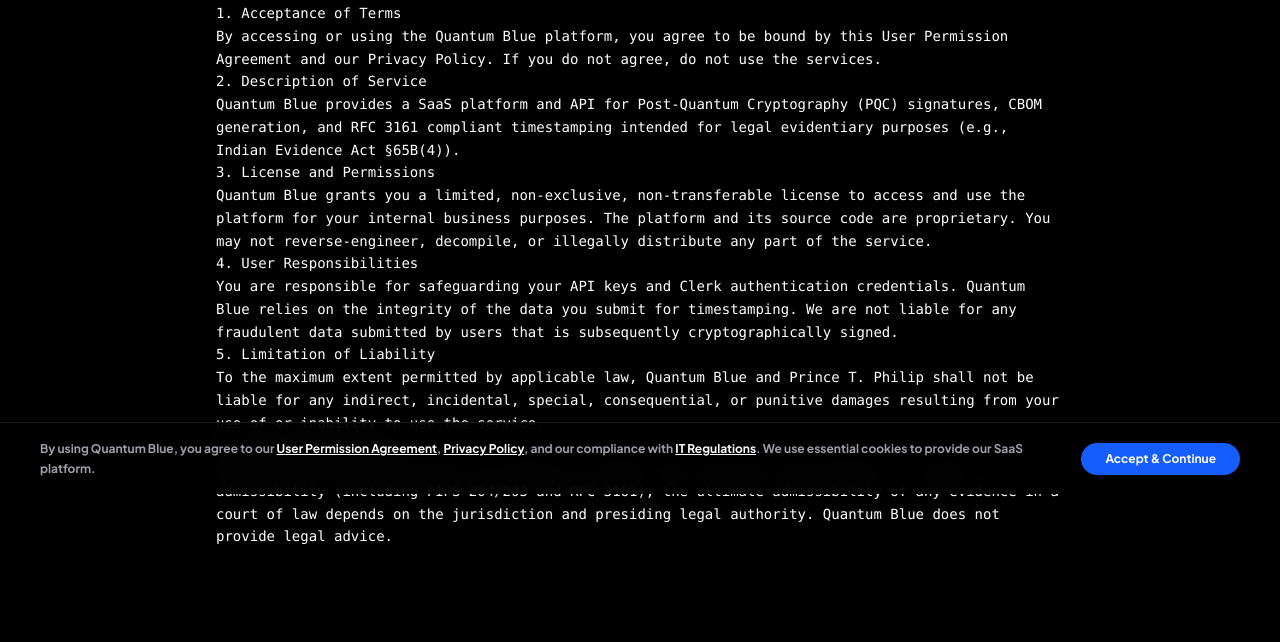
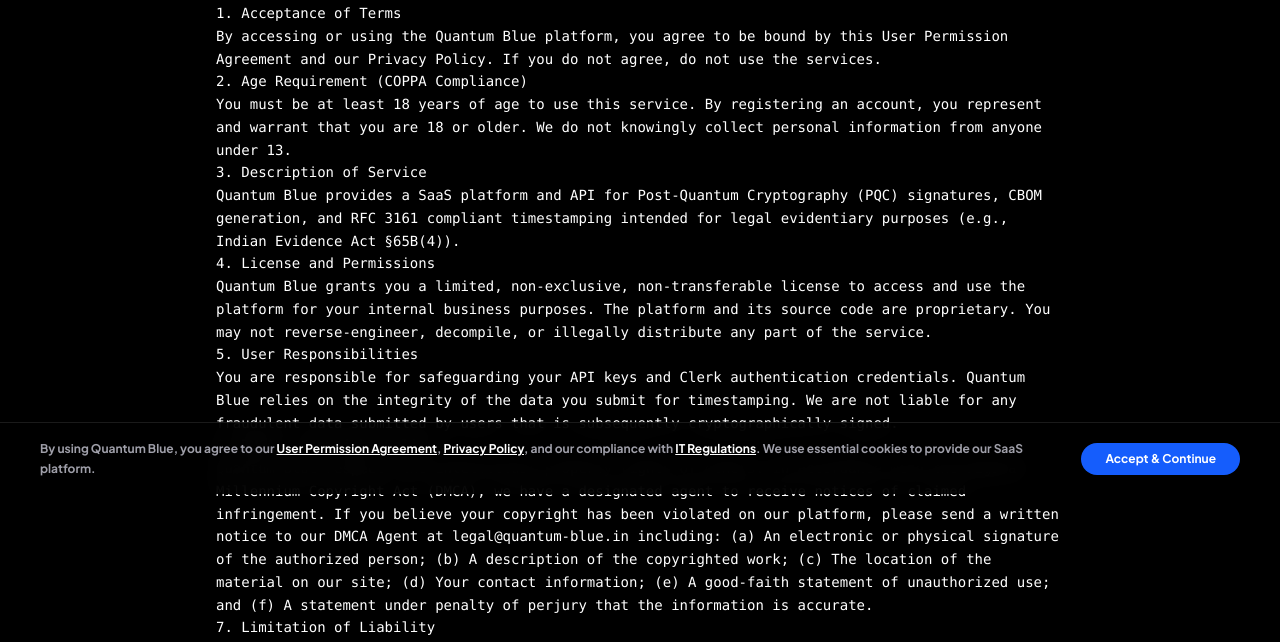
Before and after one commit to psycho-prince/quantumblue-web, a Next.js app: page /terms in a window 1280 px wide. Shown: the part 306-948 px from the top of the page. Built offline with nearby package versions, Linux system fonts and the light colour scheme; no server answers.

Commit message:
chore(compliance): add California ARL disclaimer, DMCA agent info, and COPPA age requirement

```diff
--- a/src/app/pricing/page.tsx
+++ b/src/app/pricing/page.tsx
@@ -125,11 +125,16 @@
                   {tier.button}
                 </Link>
               ) : (
-                <CheckoutButton
-                  plan={tier.planKey}
-                  buttonText={tier.button}
-                  className={`mt-10 w-full btn-saas ${tier.highlight ? 'bg-white text-black hover:bg-zinc-200' : 'bg-white/5 text-white hover:bg-white/10'}`}
-                />
+                <div className="mt-10 flex flex-col items-center">
+                  <CheckoutButton
+                    plan={tier.planKey}
+                    buttonText={tier.button}
+                    className={`w-full btn-saas ${tier.highlight ? 'bg-white text-black hover:bg-zinc-200' : 'bg-white/5 text-white hover:bg-white/10'}`}
+                  />
+                  <p className="text-[10px] text-zinc-500 text-center mt-3 font-mono">
+                    Renews automatically. Cancel anytime.
+                  </p>
+                </div>
               )}
             </motion.div>
           ))}
--- a/src/app/terms/page.tsx
+++ b/src/app/terms/page.tsx
@@ -23,27 +23,43 @@
           By accessing or using the Quantum Blue platform, you agree to be bound by this User Permission Agreement and our Privacy Policy. If you do not agree, do not use the services.
         </p>
 
-        <h2>2. Description of Service</h2>
+        <h2>2. Age Requirement (COPPA Compliance)</h2>
+        <p>
+          You must be at least 18 years of age to use this service. By registering an account, you represent and warrant that you are 18 or older. We do not knowingly collect personal information from anyone under 13.
+        </p>
+
+        <h2>3. Description of Service</h2>
         <p>
           Quantum Blue provides a SaaS platform and API for Post-Quantum Cryptography (PQC) signatures, CBOM generation, and RFC 3161 compliant timestamping intended for legal evidentiary purposes (e.g., Indian Evidence Act §65B(4)).
         </p>
 
-        <h2>3. License and Permissions</h2>
+        <h2>4. License and Permissions</h2>
         <p>
           Quantum Blue grants you a limited, non-exclusive, non-transferable license to access and use the platform for your internal business purposes. The platform and its source code are proprietary. You may not reverse-engineer, decompile, or illegally distribute any part of the service.
         </p>
 
-        <h2>4. User Responsibilities</h2>
+        <h2>5. User Responsibilities</h2>
         <p>
           You are responsible for safeguarding your API keys and Clerk authentication credentials. Quantum Blue relies on the integrity of the data you submit for timestamping. We are not liable for any fraudulent data submitted by users that is subsequently cryptographically signed.
         </p>
 
-        <h2>5. Limitation of Liability</h2>
+        <h2>6. DMCA / Copyright Policy</h2>
+        <p>
+          Quantum Blue respects the intellectual property rights of others. In accordance with the Digital Millennium Copyright Act (DMCA), we have a designated agent to receive notices of claimed infringement. If you believe your copyright has been violated on our platform, please send a written notice to our DMCA Agent at legal@quantum-blue.in including:
+          (a) An electronic or physical signature of the authorized person;
+          (b) A description of the copyrighted work;
+          (c) The location of the material on our site;
+          (d) Your contact information;
+          (e) A good-faith statement of unauthorized use; and
+          (f) A statement under penalty of perjury that the information is accurate.
+        </p>
+
+        <h2>7. Limitation of Liability</h2>
         <p>
           To the maximum extent permitted by applicable law, Quantum Blue and Prince T. Philip shall not be liable for any indirect, incidental, special, consequential, or punitive damages resulting from your use of or inability to use the service.
         </p>
 
-        <h2>6. Legal Admissibility</h2>
+        <h2>8. Legal Admissibility</h2>
         <p>
           While Quantum Blue structures its outputs to comply with technical requirements for legal admissibility (including FIPS 204/203 and RFC 3161), the ultimate admissibility of any evidence in a court of law depends on the jurisdiction and presiding legal authority. Quantum Blue does not provide legal advice.
         </p>
```
